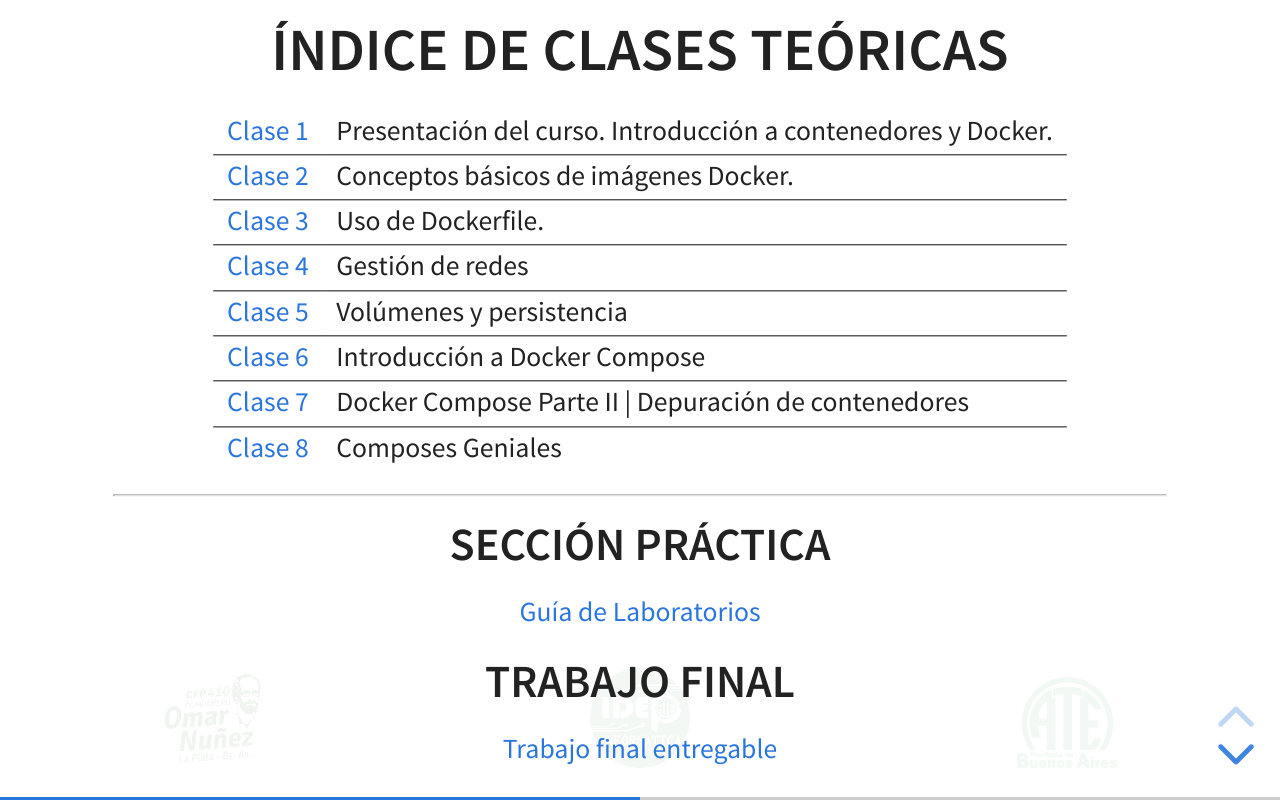
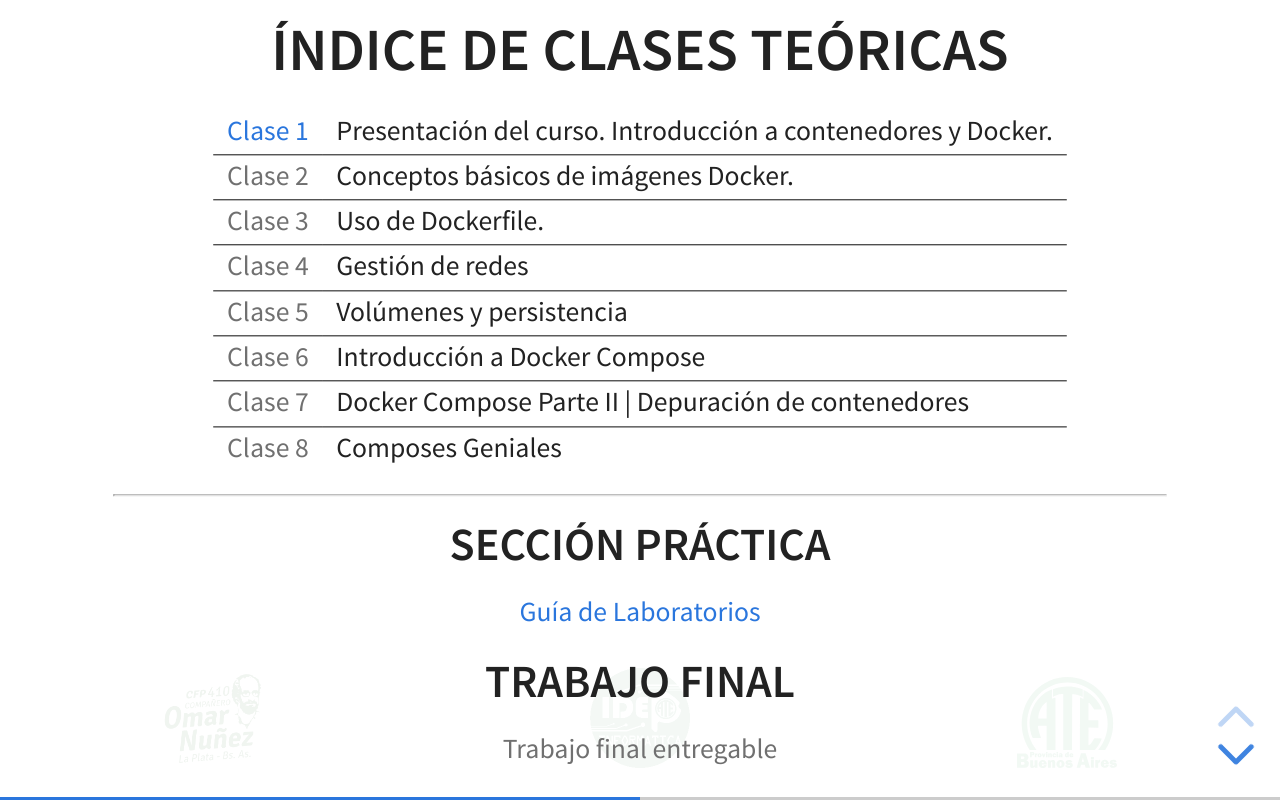
Before and after one commit to kity-linuxero/docker_410, a website: page index.html in a window 1280 px wide. Both pictures are taken after a click on the button "below slide". Drawn offline with nearby package versions, Linux system fonts and the light colour scheme.

Commit message:
reset course

```diff
--- a/index.html
+++ b/index.html
@@ -68,45 +68,45 @@
 							</tr>
 
 							<tr>
-								<!-- <td><a href="clase2.html" class="disabled">Clase 2</a></td> -->
-								<td><a href="clase2.html">Clase 2</a></td>
+								<td><a href="clase2.html" class="disabled">Clase 2</a></td>
+								<!-- <td><a href="clase2.html">Clase 2</a></td> -->
 								<td>Conceptos básicos de imágenes Docker.</td>
 							</tr>
 
 							<tr>
-								<!-- <td><a href="clase3.html" class="disabled">Clase 3</a></td> -->
-								<td><a href="clase3.html">Clase 3</a></td>
+								<td><a href="clase3.html" class="disabled">Clase 3</a></td>
+								<!-- <td><a href="clase3.html">Clase 3</a></td> -->
 								<td>Uso de Dockerfile.</td>
 							</tr>
 
 							<tr>
-								<!-- <td><a href="clase4.html" class="disabled">Clase 4</a></td> -->
-								<td><a href="clase4.html">Clase 4</a></td>
+								<td><a href="clase4.html" class="disabled">Clase 4</a></td>
+								<!-- <td><a href="clase4.html">Clase 4</a></td> -->
 								<td>Gestión de redes</td>
 							</tr>
 
 
 							<tr>
-								<!-- <td><a href="clase5.html" class="disabled">Clase 5</a></td> -->
-								<td><a href="clase5.html">Clase 5</a></td>
+								<td><a href="clase5.html" class="disabled">Clase 5</a></td>
+								<!-- <td><a href="clase5.html">Clase 5</a></td> -->
 								<td>Volúmenes y persistencia</td>
 							</tr>
 
 							<tr>
-								<!-- <td><a href="clase5.html" class="disabled">Clase 6</a></td> -->
-								<td><a href="clase6.html">Clase 6</a></td>
+								<td><a href="clase5.html" class="disabled">Clase 6</a></td>
+								<!-- <td><a href="clase6.html">Clase 6</a></td> -->
 								<td>Introducción a Docker Compose</td>
 							</tr>
 
 							<tr>
-								<!-- <td><a href="clase7.html" class="disabled">Clase 7</a></td> -->
-								<td><a href="clase7.html">Clase 7</a></td>
+								<td><a href="clase7.html" class="disabled">Clase 7</a></td>
+								<!-- <td><a href="clase7.html">Clase 7</a></td> -->
 								<td>Docker Compose Parte II | Depuración de contenedores</td>
 							</tr>
 
 							<tr>
-								<!-- <td><a href="clase8.html" class="disabled">Clase 8</a></td> -->
-								<td><a href="clase8.html">Clase 8</a></td>
+								<td><a href="clase8.html" class="disabled">Clase 8</a></td>
+								<!-- <td><a href="clase8.html">Clase 8</a></td> -->
 								<td>Composes Geniales</td>
 							</tr>
 						</table>
@@ -125,8 +125,8 @@
 				</small>
 				<h4>Trabajo final</h4>
 				<small>
-					<!-- <a href="https://github.com/kity-linuxero/docker-integradora?tab=readme-ov-file#fundamentos-y-usos-pr%C3%A1cticos-de-docker" class="disabled" target="_blank">Trabajo final entregable</a> -->
-					<a href="https://github.com/kity-linuxero/docker-integradora?tab=readme-ov-file#fundamentos-y-usos-pr%C3%A1cticos-de-docker" target="_blank">Trabajo final entregable</a>
+					<a href="https://github.com/kity-linuxero/docker-integradora?tab=readme-ov-file#fundamentos-y-usos-pr%C3%A1cticos-de-docker" class="disabled" target="_blank">Trabajo final entregable</a>
+					<!-- <a href="https://github.com/kity-linuxero/docker-integradora?tab=readme-ov-file#fundamentos-y-usos-pr%C3%A1cticos-de-docker" target="_blank">Trabajo final entregable</a> -->
 				</small>
 
 
```
Also changed, not shown: clase2.html (+3 -3 lines), clase3.html (+3 -3 lines), clase4.html (+3 -3 lines), clase5.html (+3 -3 lines), clase6.html (+3 -3 lines), clase7.html (+3 -3 lines), clase8.html (+3 -3 lines).
